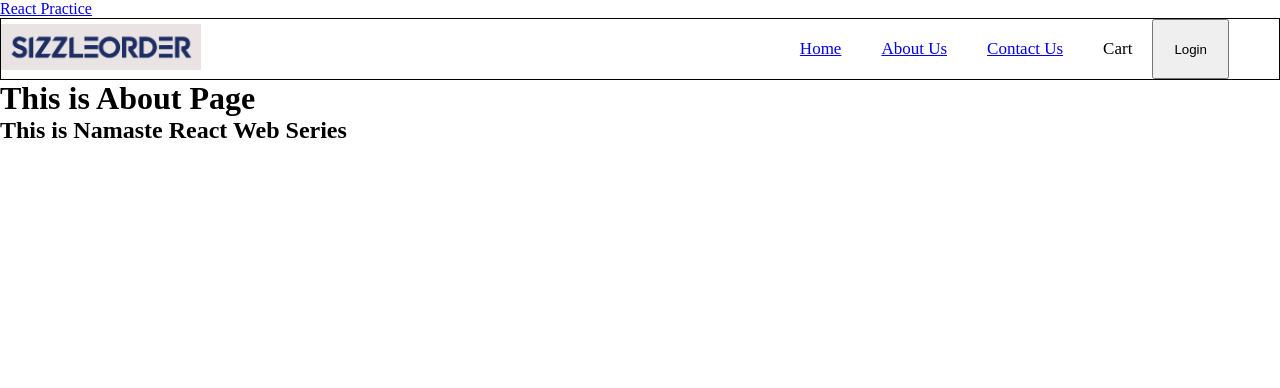
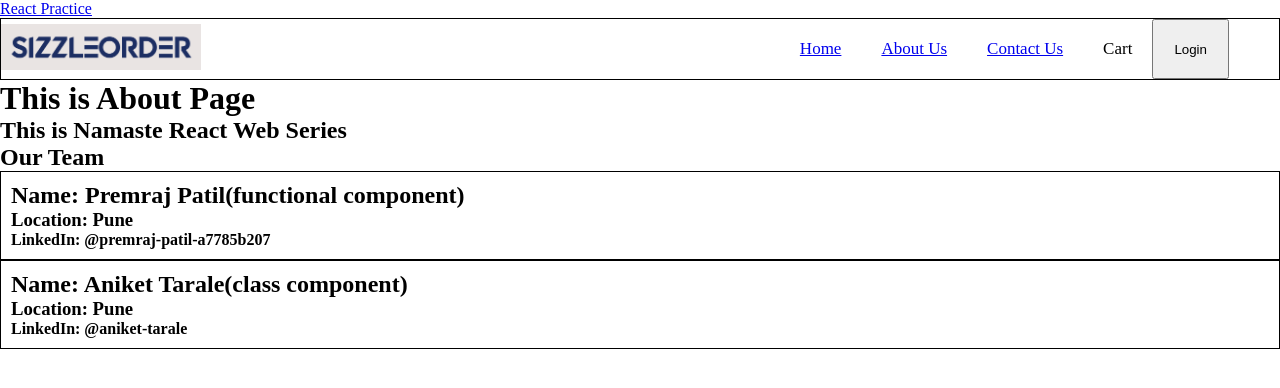
Before and after one commit to ppremraj697/Namaste-React, a React (Vite) app: page /about in a window 1280 px wide. Shown: the top 388 px of the page. Built offline with nearby package versions, Linux system fonts and the light colour scheme.

Commit message:
Wrote functional component to display team member(Just for practice)

```diff
--- a/index.css
+++ b/index.css
@@ -82,3 +82,8 @@ body {
 .filter {
   display: flex;
 }
+
+.team-member-card {
+  padding: 10px;
+  border: 1px solid black;
+}
--- a/src/components/About.js
+++ b/src/components/About.js
@@ -1,10 +1,24 @@
+import TeamMember from "./TeamMember";
+import TeamMemberClass from "./TeamMemberClass";
+
 const About = () => {
-    return (
-        <div>
-            <h1>This is About Page</h1>
-            <h2>This is Namaste React Web Series</h2>
-        </div>
-    )
-}
+  return (
+    <div>
+      <h1>This is About Page</h1>
+      <h2>This is Namaste React Web Series</h2>
+      <h2>Our Team</h2>
+      <TeamMember
+        name="Premraj Patil(functional component)"
+        location="Pune"
+        contact="premraj-patil-a7785b207"
+      />
+      <TeamMemberClass
+        name="Aniket Tarale(class component)"
+        location="Pune"
+        contact="aniket-tarale"
+      />
+    </div>
+  );
+};
 
 export default About;
--- /dev/null
+++ b/src/components/TeamMember.js
@@ -0,0 +1,12 @@
+const TeamMember = (props) => {
+  const { name, location, contact } = props;
+  return (
+    <div className="team-member-card">
+      <h2>Name: {name}</h2>
+      <h3>Location: {location}</h3>
+      <h4>LinkedIn: @{contact}</h4>
+    </div>
+  );
+};
+
+export default TeamMember;
--- /dev/null
+++ b/src/components/TeamMemberClass.js
@@ -0,0 +1,21 @@
+import React from "react";
+
+class TeamMemberClass extends React.Component {
+  constructor(props) {
+    super(props);
+    console.log(props);
+  }
+
+  render() {
+    const { name, location, contact } = this.props;
+    return (
+      <div className="team-member-card">
+        <h2>Name: {name}</h2>
+        <h3>Location: {location}</h3>
+        <h4>LinkedIn: @{contact}</h4>
+      </div>
+    );
+  }
+}
+
+export default TeamMemberClass;
```
